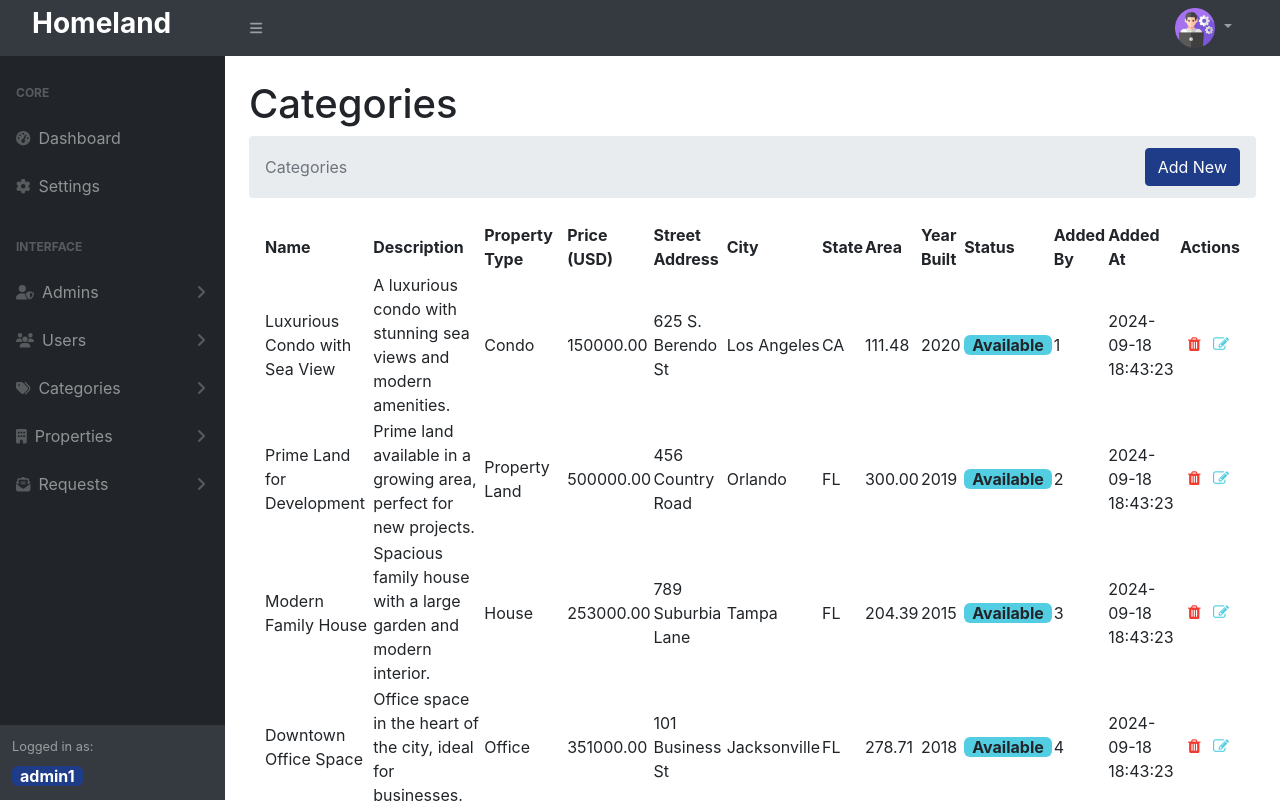
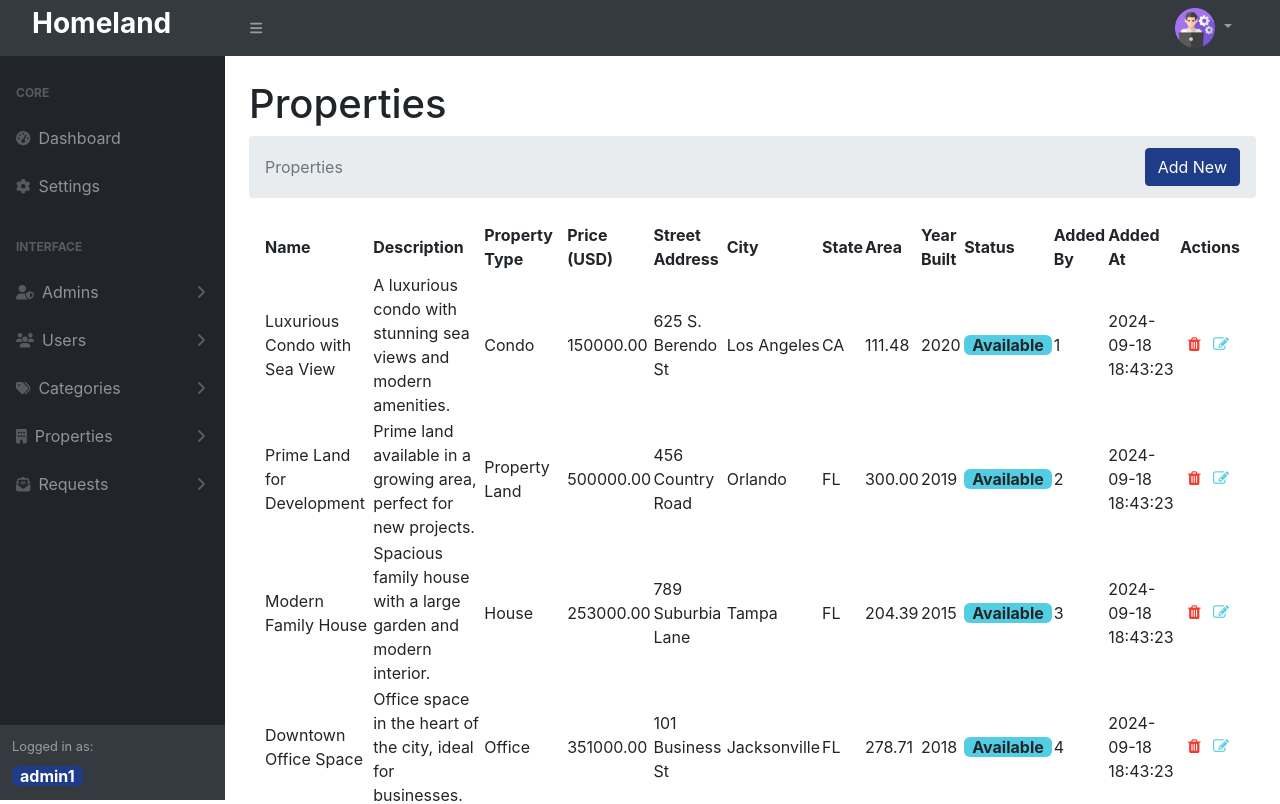
Before and after one commit to Adamo08/homeland, a PHP site: page /Homeland/admin-panel/properties/properties-list.php in a window 1280 px wide. Shown: the top 804 px of the page. Run offline with PHP 8.4, Linux system fonts and the light colour scheme; the visitor is signed in with stand-in values (Sample User, id 1); data comes from the database, SQL or seed files in the repository; data that the repository does not hold is empty; some libraries are stand-ins or nearby versions; some web fonts are replaced.

Commit message:
Updated properties-list.php

```diff
--- a/admin-panel/properties/properties-list.php
+++ b/admin-panel/properties/properties-list.php
@@ -29,10 +29,10 @@
     <main>
             <div class="container-fluid px-4">
 
-                <h1 class="mt-4">Categories</h1>
+                <h1 class="mt-4">Properties</h1>
                 <ol class="breadcrumb mb-4 d-flex justify-content-between align-items-center">
-                    <li class="breadcrumb-item active">Categories</li>
-                    <a href="add-category.php" class="btn btn-primary">Add New</a>
+                    <li class="breadcrumb-item active">Properties</li>
+                    <a href="add-property.php" class="btn btn-primary">Add New</a>
                 </ol>
                 <div class="container">
                     <table id="datatablesSimple" class="display">
```
